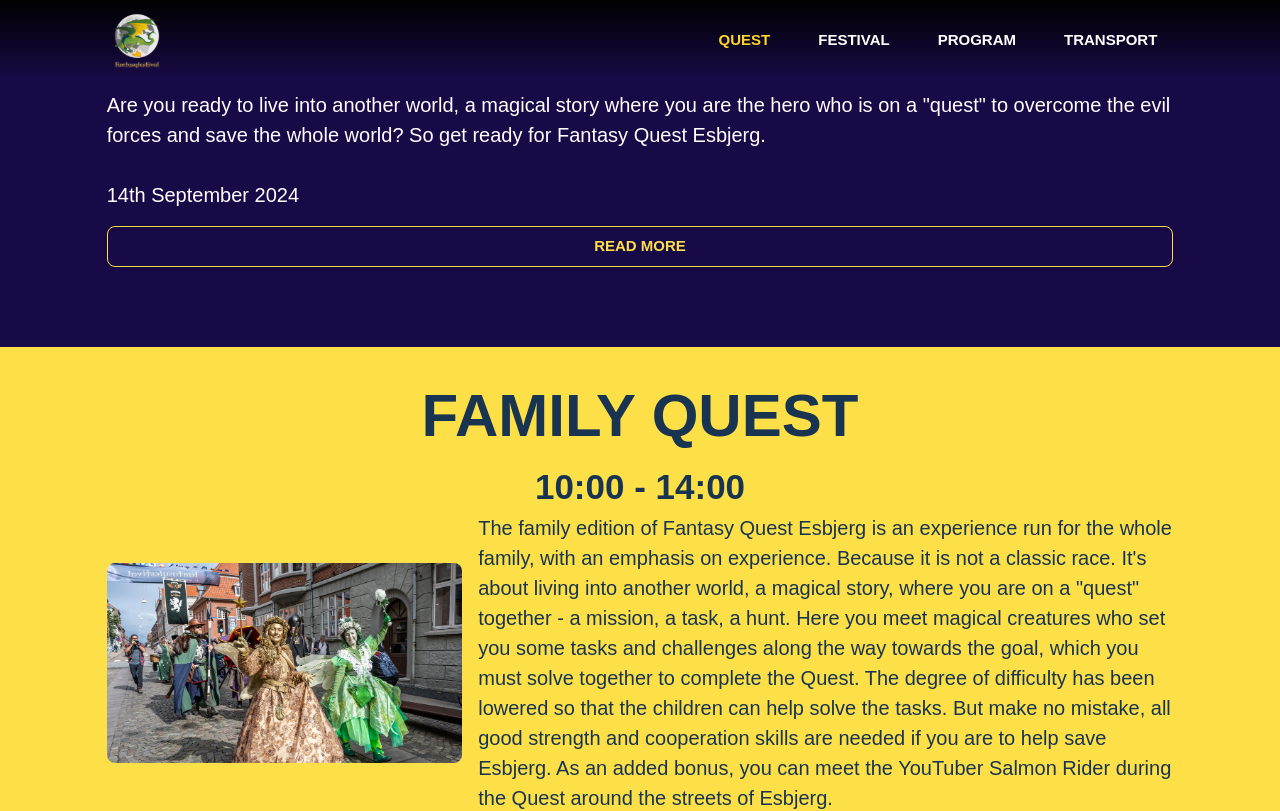
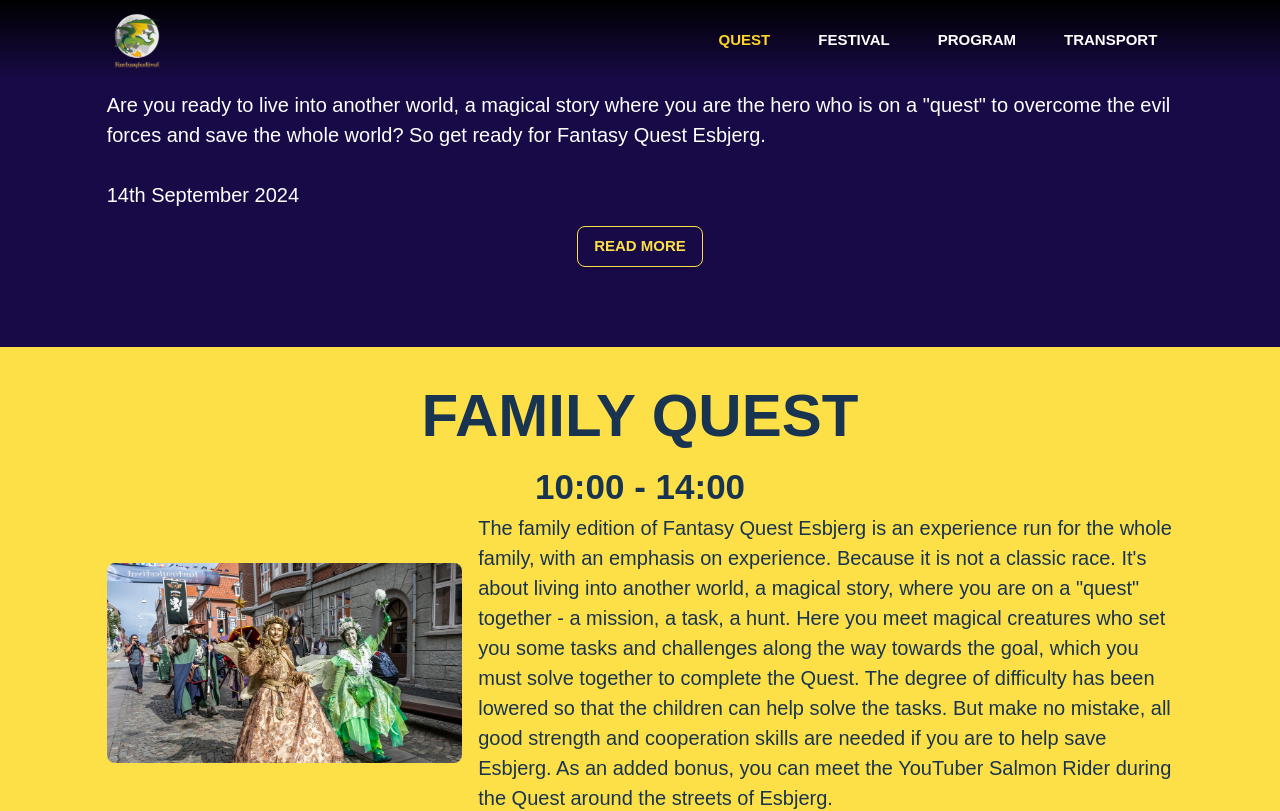
Before and after one commit to andreahuncikova/fantasyfestival, a Vue app: page / in a window 1280 px wide. Shown: the top 811 px of the page. Built offline with nearby package versions, Linux system fonts and the light colour scheme.

Commit message:
more changes

```diff
--- a/src/views/HomeView.vue
+++ b/src/views/HomeView.vue
@@ -15,7 +15,7 @@
             14th September 2024
         </p>
 
-<button class="mx-auto w-10/12 flex justify-center text-yellow-300 font-semibold py-2 px-4 border border-yellow-300 rounded-lg shadow transition-colors hover:bg-yellow-300 hover:text-yellow-800 mb-20">
+<button class="mx-auto flex justify-center text-yellow-300 font-semibold py-2 px-4 border border-yellow-300 rounded-lg shadow transition-colors hover:bg-yellow-300 hover:text-yellow-800 mb-20">
         READ MORE
     </button>
 
```
